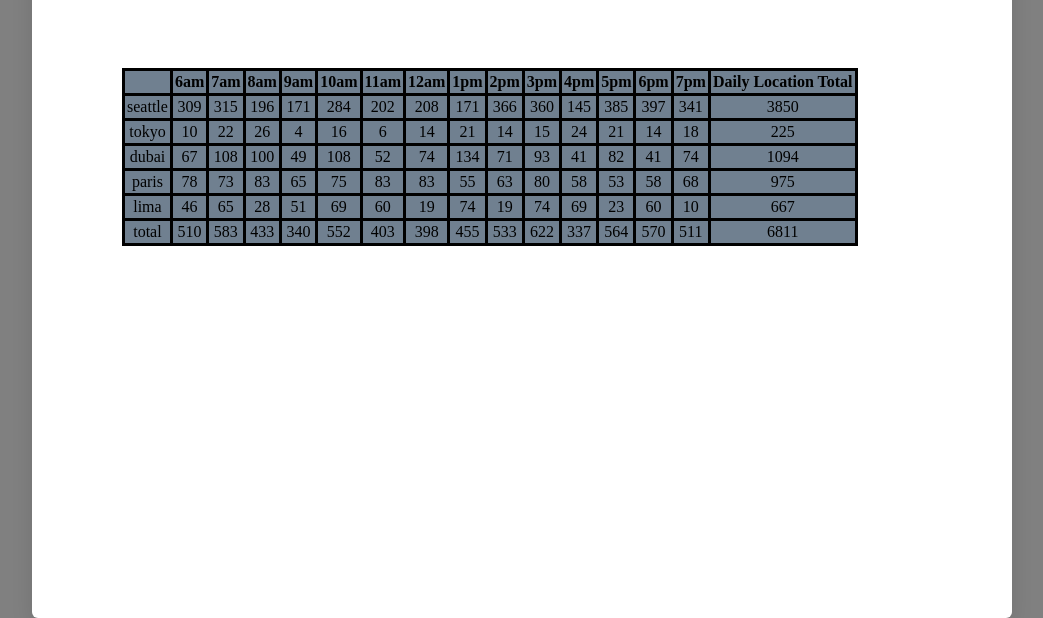
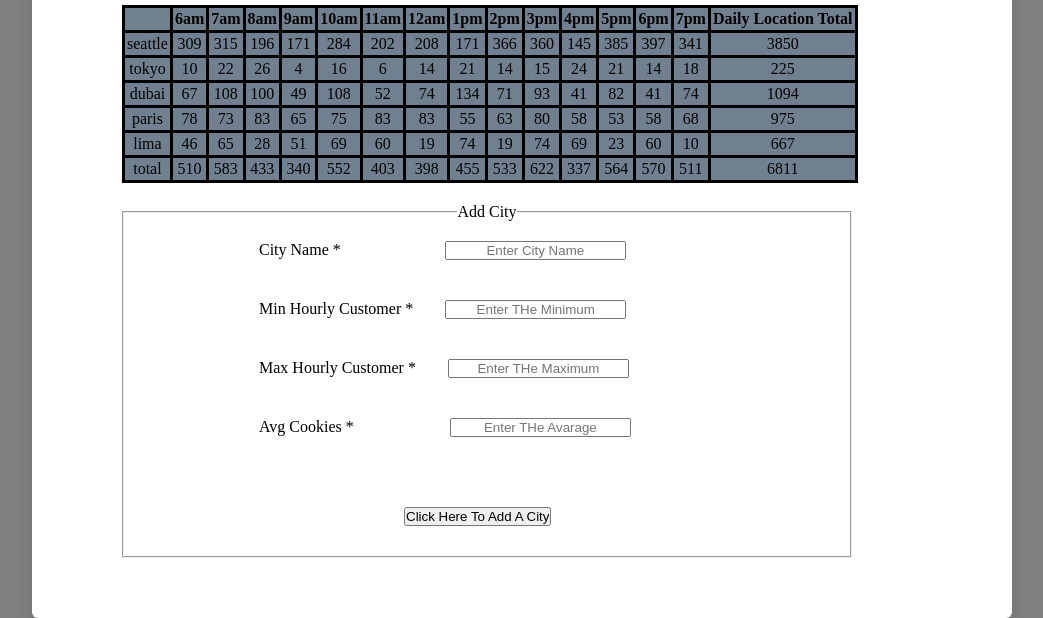
Before and after one commit to laith-2020/cookie-stand, a plain HTML site: page sales.html in a window 1280 px wide. Shown: the part 357-975 px from the top of the page, without its empty margins (118-1161 px from the left). Drawn offline with Linux system fonts and the light colour scheme.

Commit message:
style css

```diff
--- a/app.js
+++ b/app.js
@@ -8,14 +8,14 @@ var hours = ['6am', '7am', '8am', '9am', '10am', '11am', '12am', '1pm', '2pm', '
 var cusPerHour = [];
 var Sales = [];
 var cities = [];
-
+// Creat a
 function City(cityName, MinCus, MaxCus, AvgCookie) {
     this.cityName = cityName;
     this.MinCus = MinCus;
     this.MaxCus = MaxCus;
     this.AvgCookie = AvgCookie;
     this.total = 0;
-    this.cookiePerHour= [];
+    this.cookiePerHour = [];
     cities.push(this);
 }
 City.prototype.GetCusPerHour = function () {
@@ -23,10 +23,8 @@ City.prototype.GetCusPerHour = function () {
         var perday = Math.floor(Math.random() * (this.MaxCus - this.MinCus + 1)) + this.MinCus;
         cusPerHour[i] = Math.floor(perday);
     }
-    // console.log('perday', perday);
 }
 City.prototype.getCookiePerHour = function () {
-    // var total = 0;
     for (var i = 0; i < hours.length; i++) {
         this.cookiePerHour[i] = Math.ceil(cusPerHour[i] * this.AvgCookie);
         this.total = this.total + this.cookiePerHour[i];
@@ -63,9 +61,6 @@ var dubai = new City('dubai', 11, 38, 3.7);
 var paris = new City('paris', 20, 38, 2.5);
 var lima = new City('lima', 2, 16, 4.6);
 
-console.log(cities);
-console.log(tokyo);
-
 
 function calling() {
     for (var i = 0; i < cities.length; i++) {
@@ -75,8 +70,7 @@ function calling() {
     }
 }
 
-
-  function headertag() {
+function headertag() {
     var container = document.getElementById('results');
     var tableEl = document.createElement('table');
     container.appendChild(tableEl);
@@ -105,7 +99,6 @@ function tablefooter() {
     var container = document.getElementById('tableOne');
     var footRow = document.createElement('tr');
     container.appendChild(footRow);
-    // tablefooter.textContent= 'helo;
 
     var tableData77 = document.createElement('td');
     footRow.appendChild(tableData77);
@@ -127,7 +120,30 @@ function tablefooter() {
     tableData100.textContent = TotalTotal;
 
 }
-console.log(cities);
+
+function deleteLastRow() {
+    document.getElementById('tableOne').deleteRow(length - 1);
+}
+
+
+var salesForm = document.getElementById('salesForm')
+
+salesForm.addEventListener('submit', function (event) {
+    event.preventDefault();
+    var cityNameValue = event.target.cityName1.value;
+    var MinCusValue = parseInt(event.target.MinCus1.value);
+    var MaxCusValue = parseInt(event.target.MaxCus1.value);
+    var AvgCookieValue = parseFloat(event.target.AvgCookie1.value);
+
+    var newCity = new City(cityNameValue, MinCusValue, MaxCusValue, AvgCookieValue);
+
+    newCity.GetCusPerHour();
+    newCity.getCookiePerHour();
+    deleteLastRow();
+    newCity.render();
+    tablefooter();
+
+});
 
 headertag();
 calling();
--- a/css/style2.css
+++ b/css/style2.css
@@ -107,5 +107,76 @@ background-color:  salmon;
   }
 
   #results {
-	padding: 120px 90px;
+	  padding: 20px 90px;
+
   }
+
+  #salesForm {
+	  padding-top: 0px;
+	  padding-left: 90px;
+	  padding-right: 160px;
+  }
+
+
+  #headerSalesList{
+	  text-align: center;
+  }
+
+  #addCityDesign{
+	  text-align: center;
+  }
+  #cityName {
+	 margin: 15px 15px;
+	 padding-left: 120px;
+	 text-align: center;
+  }
+  #cityName1 {
+	  margin-top: 20px;
+	  margin-bottom: 20px;
+	  margin-left: 85px;
+	  text-align: center;
+
+  }
+  #MinCus {
+	margin: 15px 15px;
+	padding-left: 120px;
+	text-align: center;
+  }
+  #MinCus1{
+	margin-top: 20px;
+	margin-bottom: 20px;
+	margin-left: 13px;
+	text-align: center;
+
+
+  }
+  #MaxCus {
+	margin: 15px 15px;
+	padding-left: 120px;
+	text-align: center;
+
+}
+#MaxCus1 {
+	margin-top: 20px;
+	margin-bottom: 20px;
+	margin-left: 13px;
+	text-align: center;
+}
+#AvgCookie {
+	margin: 15px 15px;
+	padding-left: 120px;
+	text-align: center;
+}
+#AvgCookie1 {
+	margin-top: 20px;
+	margin-bottom: 20px;
+	margin-left: 77px;
+	text-align: center;
+}
+#butoom {
+	margin-left: 280px;
+	margin-top: 50px;
+	margin-bottom: 30px;
+
+	text-align: center;
+}
--- a/sales.html
+++ b/sales.html
@@ -28,13 +28,35 @@
                 </ul>
             </nav>
         </header>
-
-
+<h1 id ="headerSalesList">Our Sales List</h1>
         <div id="results">
         </div>
+
+        <main>
+            <form id="salesForm">
+                <fieldset>
+                    <legend id ="addCityDesign">Add City</legend>
+                    <label for="cityName1" id="cityName">City Name *</label>
+                    <input type="text" id="cityName1" required placeholder="Enter City Name">
+                    <br>
+                    <label for="MinCus1" id="MinCus" >Min Hourly Customer *</label>
+                    <input type="text" id="MinCus1" required placeholder="Enter THe Minimum">
+                    <br>
+                    <label for="MaxCus1" id="MaxCus" >Max Hourly Customer *</label>
+                    <input type="text" id="MaxCus1" required placeholder="Enter THe Maximum">
+                    <br>
+                    <label for="AvgCookie" id="AvgCookie" > Avg  Cookies * </label>
+                    <input type="text" id="AvgCookie1" required placeholder="Enter THe Avarage">
+                    <br>
+                    <input type="submit" value="Click Here To Add A City" id="butoom">
+
+                </fieldset>
+            </form>
+        </main>
 
     </div>
 
     <script src="app.js"></script>
 </body>
+
 </html>
```
Lines whose indentation alone changed are shown as unchanged.
